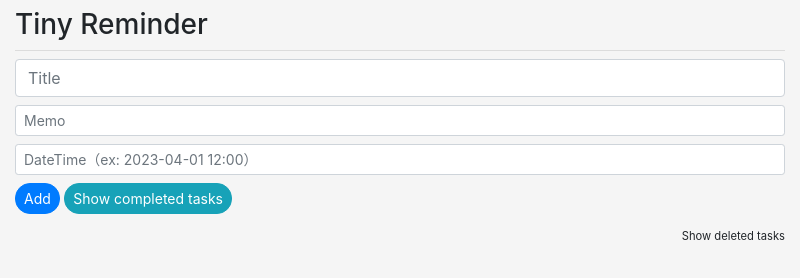
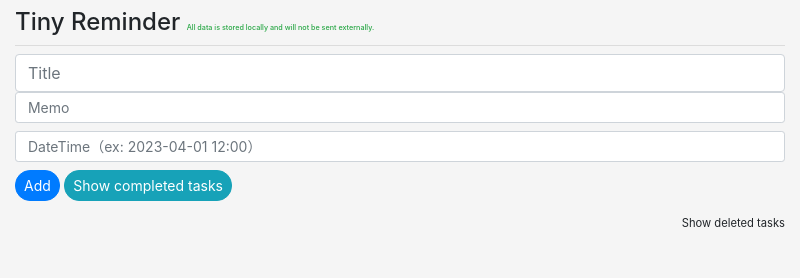
Before and after one commit to knziiy/LocalReminder, an Electron app: page index.html in a window 800 px wide. Drawn offline with nearby package versions, Linux system fonts and the light colour scheme.

```diff
--- a/index.html
+++ b/index.html
@@ -15,16 +15,17 @@
     <script src="https://maxcdn.bootstrapcdn.com/bootstrap/4.5.2/js/bootstrap.min.js"></script>
   </head>
   <body class="container-fluid">
-    <h3 class="my-2">Tiny Reminder</h2>
+    <h4 class="my-2">Tiny Reminder <span class="text-success" style="font-size: 30% !important;">All data is stored locally and will not be sent externally.</span></h4>
+
     <hr class="my-2">
     <div>
       <input type="text" id="title" class="form-control" placeholder="Title" />
-      <input type="text" id="memo" class="form-control form-control-sm mt-2" placeholder="Memo" />
+      <input type="text" id="memo" class="form-control form-control-sm" placeholder=" Memo" />
       <input
         type="text"
         id="datetime"
         class="form-control form-control-sm mt-2"
-        placeholder="DateTime（ex: 2023-04-01 12:00）"
+        placeholder=" DateTime（ex: 2023-04-01 12:00）"
       />
       <button id="add" class="btn btn-primary btn-sm mt-2 mb-2">Add</button>
       <button id="toggle-completed" class="btn btn-info btn-sm mt-2 mb-2">
```
Also changed, not shown: 1 other file.
